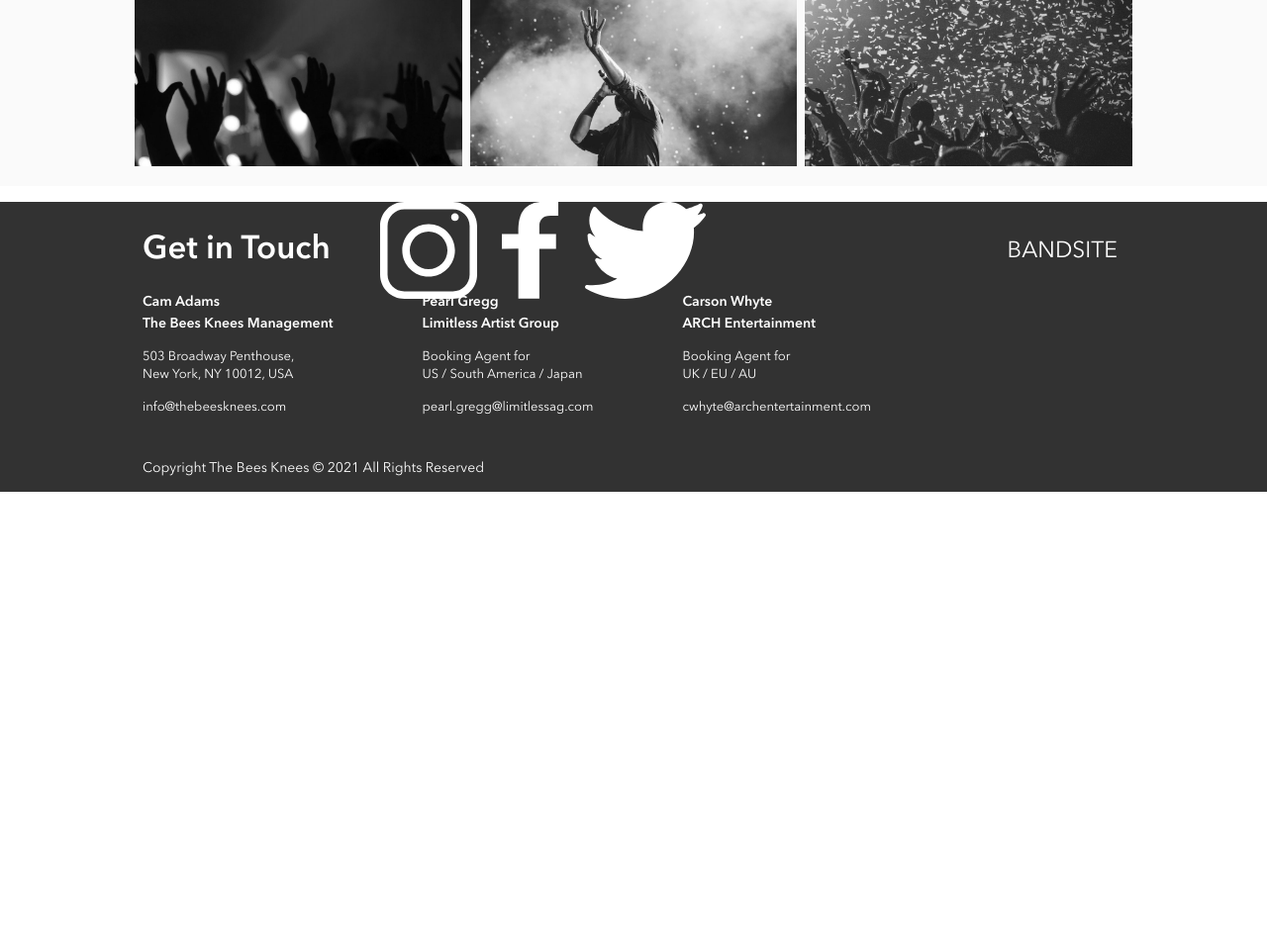
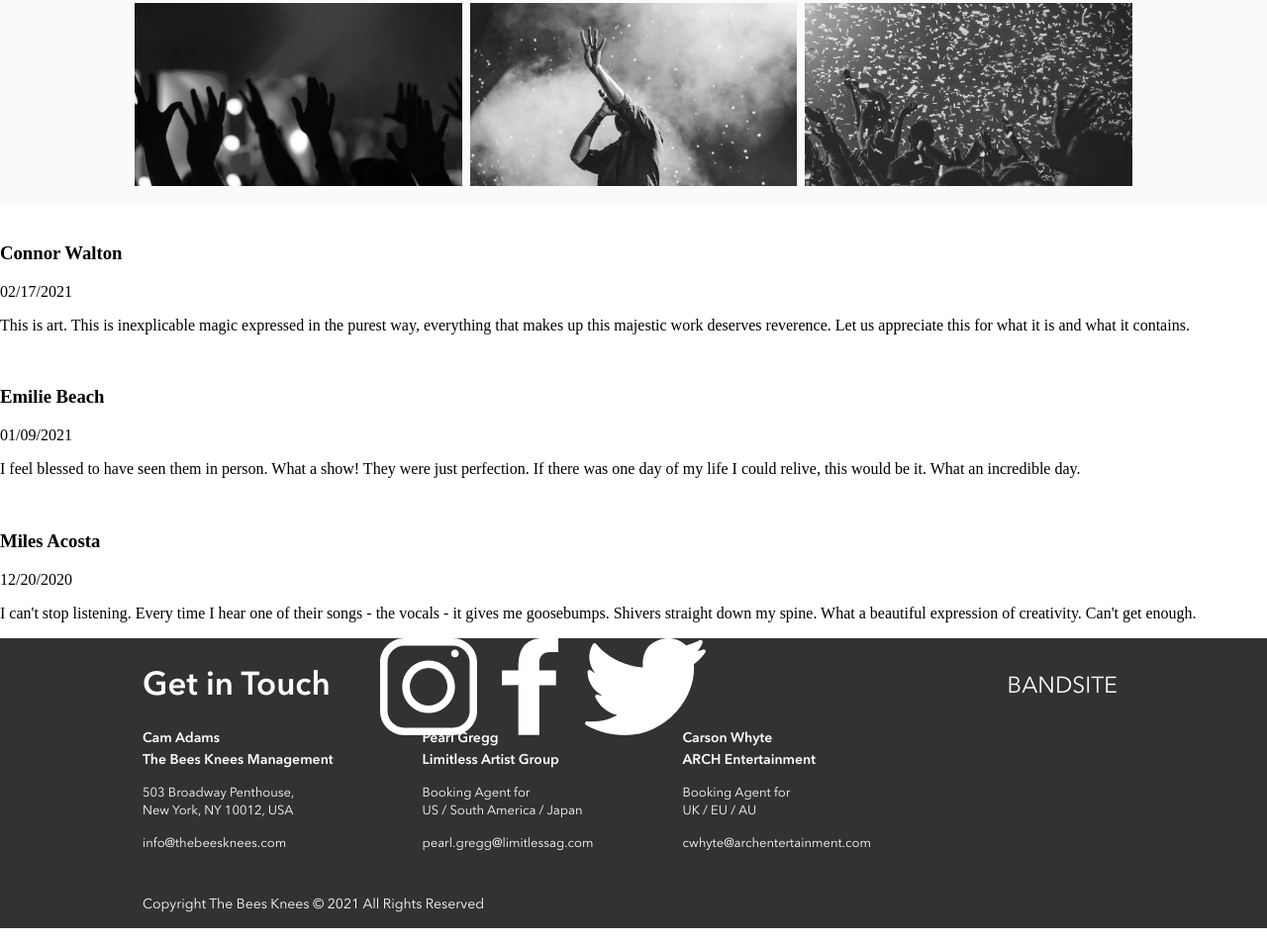
Before and after one commit to KappaTrooper/ajay-singh-bandsite, a plain HTML site: page index.html in a window 1280 px wide. Shown: the part 1684-2638 px from the top of the page at 99% size. Before the commit the page ends 2197 px from the top, so only its background shows below. Drawn offline with Linux system fonts and the light colour scheme.

Commit message:
Started Sprint-2 and added comment

```diff
--- a/index.html
+++ b/index.html
@@ -36,11 +36,9 @@
     <!-- /*-------------------------------------Hero Image-----------------------------------------*/ -->
 
     <div class="hero-image">
-      <div class="hero-image__overlay">
-        <div class="hero-text">
+      <div class="hero-image__overlay"></div>
+
       <h1 class="hero-image__header">The Bee Knees</h1>
-        </div>
-      </div>
     </div>
 
     <!-- /*-------------------------------------Main Section-----------------------------------------*/ -->
@@ -53,16 +51,14 @@
       <h3 class="main-section__quote">
         "We push each other to be the best. it's not uncommon for one of us to
         say 'this needs to be better, back to the drawing bord'" <br />
-        <span class="main-section__quote-span"> - Bryan Teddy, lead vocalist of The Bees Knees</span>
+        <span class="main-section__quote-span">
+          - Bryan Teddy, lead vocalist of The Bees Knees</span
+        >
       </h3>
-
-
 
       <p class="main-section__paragraph-header">The Bees Knees</p>
 
       <div class="main-section__paragraph">
-
-
         <p class="main-section__paragraph-one">
           The Bees Knees is a pop rock band originating from San Francisco,
           California. The band consists of lead vocalist Bryan Teddy, guitarist
@@ -113,6 +109,84 @@
       </div>
     </section>
 
+    <!-- /*----------------------------------Comment section-----------------------------*/ -->
+    <section class="comment">
+      <!-- Box 1 -->
+      <!-- Flexbox 1 -->
+      <div class="comment-section">
+        <div class="comment-section__comment">
+          <!-- flexbox 2 -->
+          <div class="comment-section__avatarImage">
+            <img src="" alt="" class="avatar" />
+          </div>
+          <!-- flexbox 3 -->
+          <div class="comment-section__nameComment">
+            <div class="nameDate">
+              <!-- flexbox 3 -->
+              <h3 class="comment-section__name">Connor Walton</h3>
+              <p class="comment-section__date">02/17/2021</p>
+            </div>
+
+            <div class="comment-section__comment"><p class="comment-section__commentName">This is art. This is inexplicable magic expressed in the purest way, everything that makes up this majestic work deserves reverence. Let us appreciate this for what it is and what it contains.
+
+            </p>
+            </div>
+          </div>
+        </div>
+
+
+        <!-- Box 2 -->
+              <!-- Flexbox 1 -->
+      <div class="comment-section">
+        <div class="comment-section__comment">
+          <!-- flexbox 2 -->
+          <div class="comment-section__avatarImage">
+            <img src="" alt="" class="avatar" />
+          </div>
+          <!-- flexbox 3 -->
+          <div class="comment-section__nameComment">
+            <div class="nameDate">
+              <!-- flexbox 3 -->
+              <h3 class="comment-section__name">Emilie Beach</h3>
+              <p class="comment-section__date">01/09/2021</p>
+            </div>
+
+            <div class="comment-section__comment"><p class="comment-section__commentName">I feel blessed to have seen them in person. What a show! They were just perfection. If there was one day of my life I could relive, this would be it. What an incredible day.
+
+
+            </p></div>
+          </div>
+        </div>
+
+        <!-- Box 3 -->
+
+              <!-- Flexbox 1 -->
+      <div class="comment-section">
+        <div class="comment-section__comment">
+          <!-- flexbox 2 -->
+          <div class="comment-section__avatarImage">
+            <img src="" alt="" class="avatar" />
+          </div>
+          <!-- flexbox 3 -->
+          <div class="comment-section__nameComment">
+            <div class="nameDate">
+              <!-- flexbox 3 -->
+              <h3 class="comment-section__name">Miles Acosta</h3>
+              <p class="comment-section__date">12/20/2020</p>
+            </div>
+
+            <div class="comment-section__comment"><p class="comment-section__commentName">I can't stop listening. Every time I hear one of their songs - the vocals - it gives me goosebumps. Shivers straight down my spine. What a beautiful expression of creativity. Can't get enough.
+
+            </p></div>
+          </div>
+        </div>
+
+        <!-- End of 3rd box -->
+
+    </section>
+
+    <!-- Footer section -->
+
     <footer class="footer">
       <!-- footer-item  -->
       <div class="footer-item">
@@ -150,9 +224,9 @@
               503 Broadway Penthouse, <br />
               New York, NY 10012, USA
             </p>
-            <a href = "mailto: info@thebeesknees.com" class="footer-item__bottom">info@thebeesknees.com</a>
-
-
+            <a href="mailto: info@thebeesknees.com" class="footer-item__bottom"
+              >info@thebeesknees.com</a
+            >
           </div>
           <div class="sponsor__response">
             <p class="footer-item__top">
@@ -164,11 +238,11 @@
               US / South America / Japan
             </p>
 
-
-
-            <a href = "mailto: pearl.gregg@limitlessag.com" class="footer-item__bottom">pearl.gregg@limitlessag.com</a>
-
-
+            <a
+              href="mailto: pearl.gregg@limitlessag.com"
+              class="footer-item__bottom"
+              >pearl.gregg@limitlessag.com</a
+            >
           </div>
 
           <div class="sponsor__response">
@@ -180,9 +254,11 @@
               Booking Agent for <br />
               UK / EU / AU
             </p>
-            <a href = "mailto: cwhyte@archentertainment.com" class="footer-item__bottom">cwhyte@archentertainment.com</a>
-
-
+            <a
+              href="mailto: cwhyte@archentertainment.com"
+              class="footer-item__bottom"
+              >cwhyte@archentertainment.com</a
+            >
           </div>
         </div>
 
```
Also changed, not shown: styles/bio.css, styles/bio.scss (line endings or trailing spaces). Lines whose indentation alone changed are shown as unchanged.
